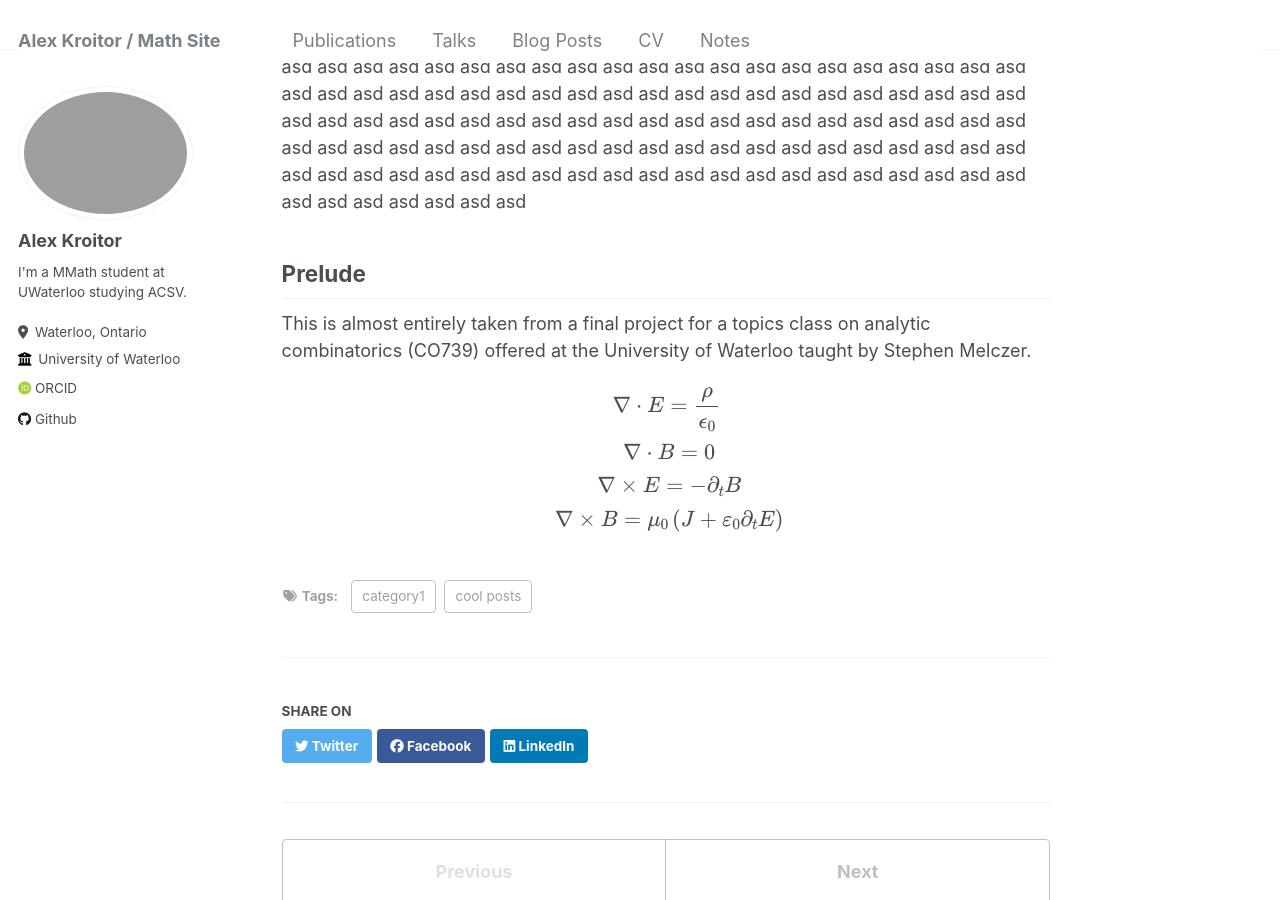
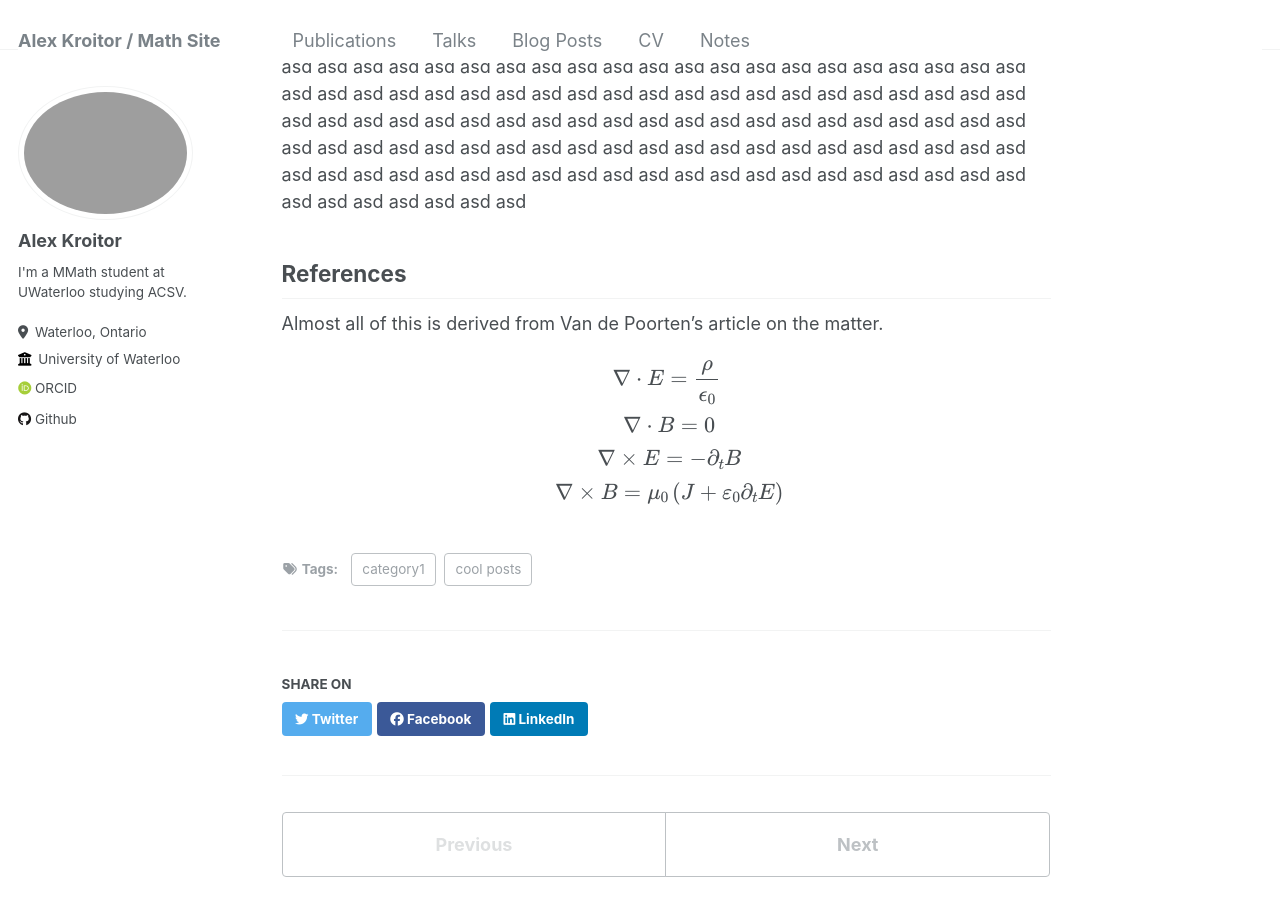
Before and after one commit to akroitor/akroitor.github.io, a Jekyll site: the page built from _posts/2024-04-15-blog-post.md, in a window 1280 px wide and 900 px high, scrolled down 602 px. Built offline with Jekyll 4.4.1, drawn with Linux system fonts in a browser that asks for light colours; some web fonts are replaced.

Commit message:
Update 2024-04-15-blog-post.md

```diff
--- a/_posts/2024-04-15-blog-post.md
+++ b/_posts/2024-04-15-blog-post.md
@@ -20,9 +20,9 @@ asd asd asd asd asd asd asd asd asd asd asd asd asd asd asd asd asd asd asd asd
 asd asd asd asd asd asd asd asd asd asd asd asd asd asd asd asd asd asd asd asd asd asd asd asd asd asd asd asd asd asd asd asd asd asd asd asd asd asd asd asd
 asd asd asd asd asd asd asd asd asd asd asd asd asd asd asd asd asd asd asd asd asd asd asd asd asd asd asd asd
 
-Prelude
+References
 -----
-This is almost entirely taken from a final project for a topics class on analytic combinatorics (CO739) offered at the University of Waterloo taught by Stephen Melczer.
+Almost all of this is derived from Van de Poorten's article on the matter.
 
 $$
 \displaylines{
```
